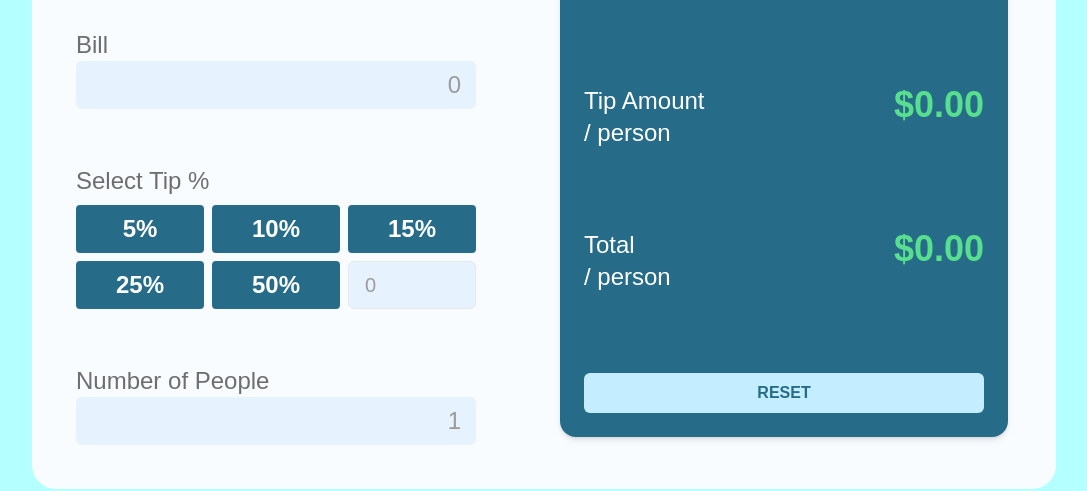
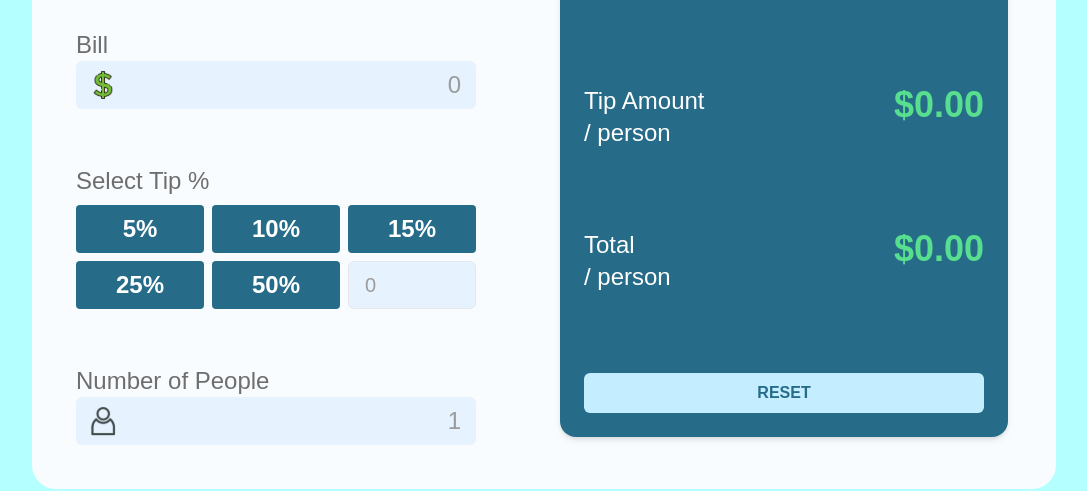
Before and after one commit to mykhailoiskiv1/tip-calc-nextjs, a Next.js app: page / in a window 1280 px wide. Shown: the part 269-760 px from the top of the page, without its empty margins (96-1183 px from the left). Built offline with nearby package versions, Linux system fonts and the light colour scheme.

Commit message:
icon fixed

```diff
--- a/app/components/Calculator.tsx
+++ b/app/components/Calculator.tsx
@@ -2,9 +2,9 @@
 
 import React from 'react';
 import { useTipCalculator } from '../hooks/useTipCalculator';
-// import Image from 'next/image';
-// import dolaricon from '/dolaricon.svg';
-// import peopleicon from '/peopleicon.svg';
+import Image from 'next/image';
+import dolaricon from '../../public/dolaricon.svg';
+import peopleicon from '../../public/peopleicon.svg';
 
 const Calculator: React.FC = () => {
   const {
@@ -32,9 +32,9 @@ const Calculator: React.FC = () => {
         </header>
         <label htmlFor="bill-input" className="block text-text-color text-2xl">Bill</label>
         <div className="relative flex items-center">
-          {/* <span className="absolute left-3">
+          <span className="absolute left-3">
             <Image src={dolaricon} alt="Dollar Icon" width={30} height={30} />
-          </span> */}
+          </span>
           <input
             type="number"
             id="bill-input"
@@ -80,9 +80,9 @@ const Calculator: React.FC = () => {
         </header>
         <label htmlFor="people-input" className="block text-text-color text-2xl">Number of People</label>
         <div className="relative flex items-center">
-          {/* <span className="absolute left-3">
+          <span className="absolute left-3">
             <Image src={peopleicon} alt="People Icon" width={30} height={30} />
-          </span> */}
+          </span>
           <input
             type="number"
             id="people-input"
```
